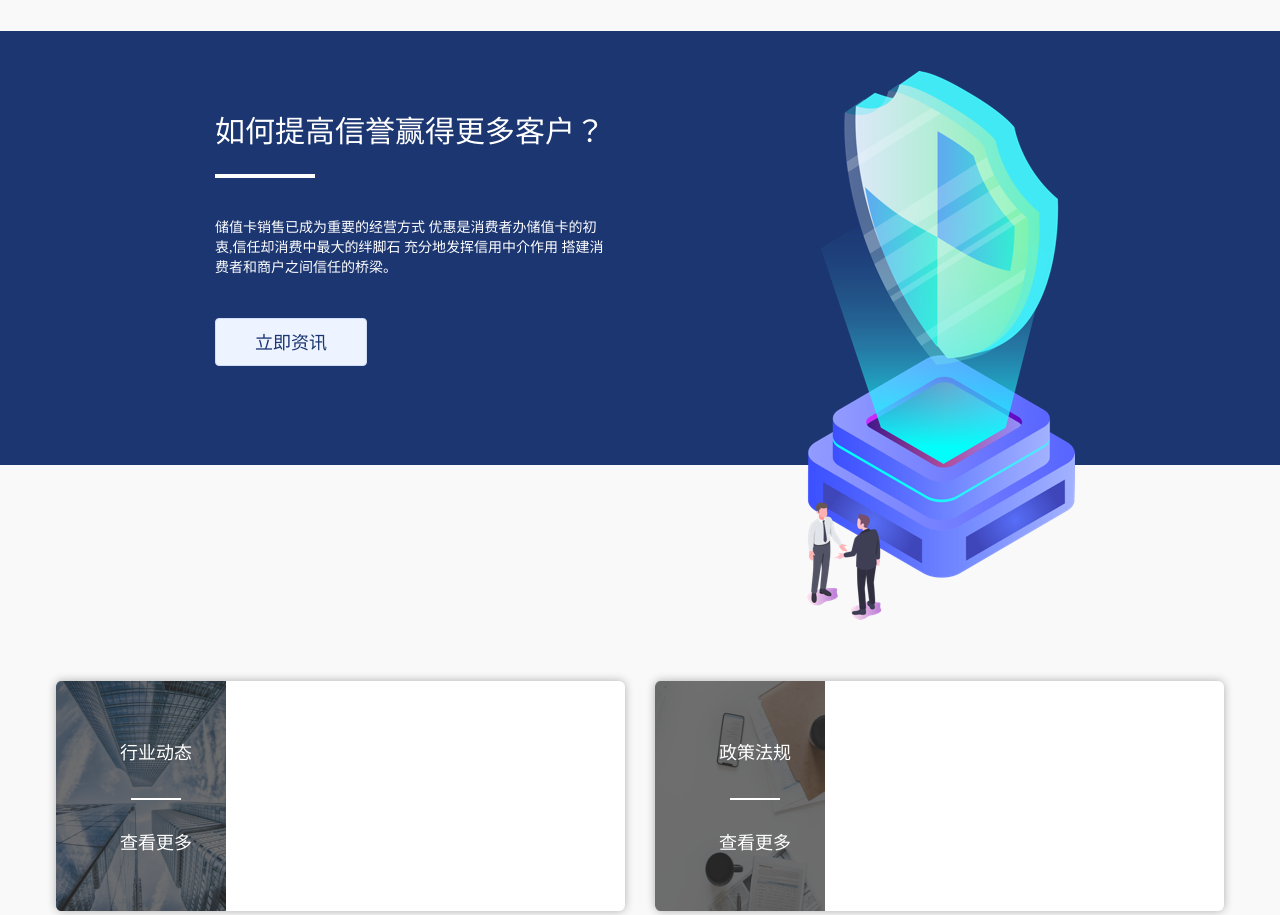
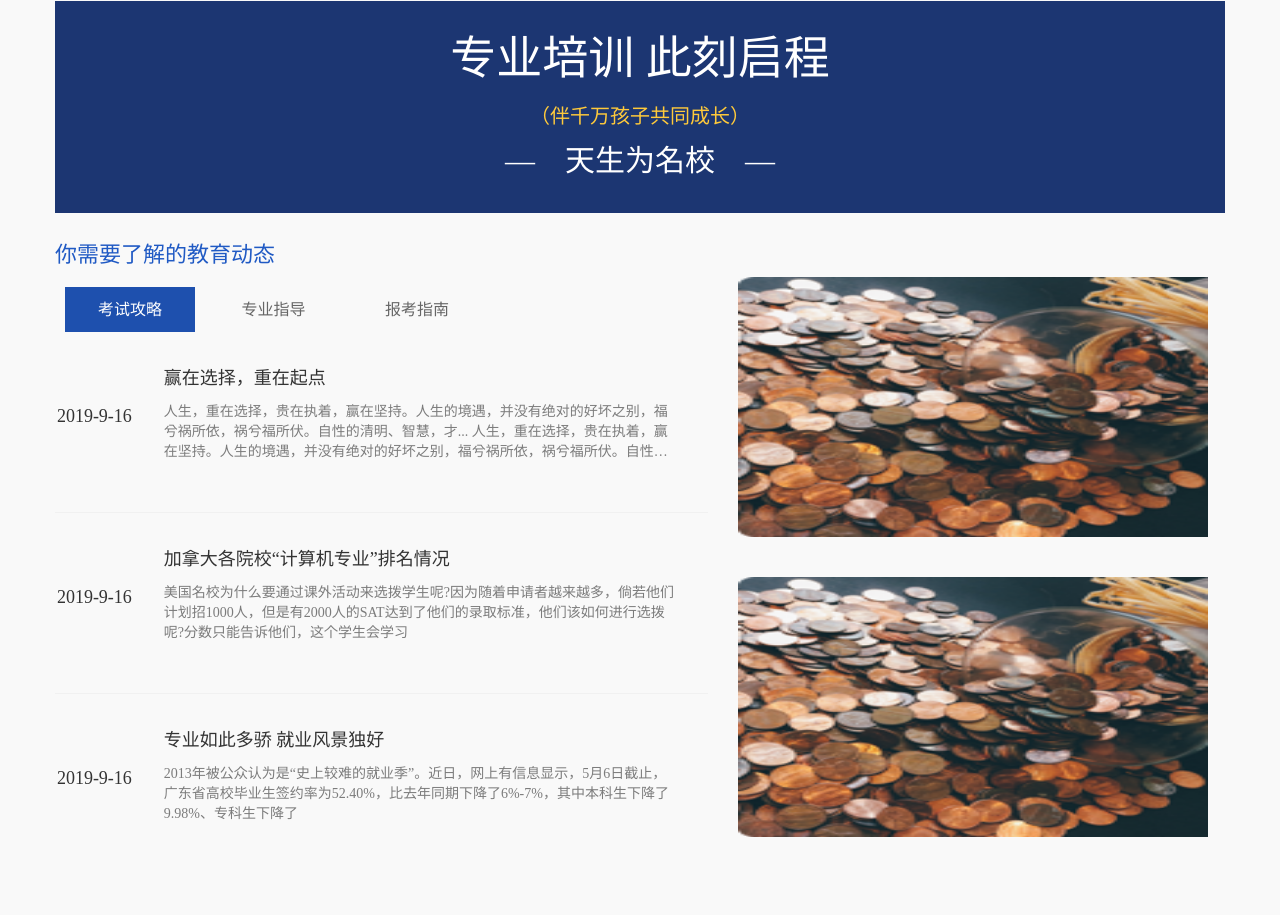
Before and after one commit to wukaiismy/outsourcing, a website built with webpack: page src/pages/index/index.html in a window 1280 px wide. Shown: the part 969-1884 px from the top of the page. Built offline with nearby package versions, Linux system fonts and the light colour scheme; files whose address does not match are found by name.

Commit message:
【*】完成首页

```diff
--- a/src/pages/index/index.html
+++ b/src/pages/index/index.html
@@ -1,13 +1,18 @@
 <!DOCTYPE html>
 <html lang="en">
-
   <head>
     <meta charset="UTF-8" />
     <link rel="shortcut icon" href="../../images/new/logo.jpg" />
-  <link rel="stylesheet" href="https://cdn.jsdelivr.net/npm/bootstrap@3.3.7/dist/css/bootstrap.min.css"
-    integrity="sha384-BVYiiSIFeK1dGmJRAkycuHAHRg32OmUcww7on3RYdg4Va+PmSTsz/K68vbdEjh4u" crossorigin="anonymous" />
-  <meta name="viewport"
-    content="width=device-width, initial-scale=1.0, minimum-scale=0.2, maximum-scale=2.0, user-scalable=yes" />
+    <link
+      rel="stylesheet"
+      href="https://cdn.jsdelivr.net/npm/bootstrap@3.3.7/dist/css/bootstrap.min.css"
+      integrity="sha384-BVYiiSIFeK1dGmJRAkycuHAHRg32OmUcww7on3RYdg4Va+PmSTsz/K68vbdEjh4u"
+      crossorigin="anonymous"
+    />
+    <meta
+      name="viewport"
+      content="width=device-width, initial-scale=1.0, minimum-scale=0.2, maximum-scale=2.0, user-scalable=yes"
+    />
     <meta http-equiv="X-UA-Compatible" content="ie=edge" />
 
     <title>杨华教育-首页</title>
@@ -19,26 +24,38 @@
     <!-- 轮播图 -->
     <div class="container containerNav">
       <div id="carouselMenu" class="carousel slide">
-      <ol class="carousel-indicators" id="numbers">
-      </ol>
-      <div class="carousel-inner" id="lunBo">
-      </div>
+        <ol class="carousel-indicators" id="numbers"></ol>
+        <div class="carousel-inner" id="lunBo"></div>
       </div>
       <div class="rightNav">
         <table width="325" border="0" cellspacing="0" cellpadding="0">
           <tr>
-          <td width="108"><img class="tipImg" src="../../images/new/renyuanbaoming.png" alt="在线报名">
+            <td width="108">
+              <img
+                class="tipImg"
+                src="../../images/new/renyuanbaoming.png"
+                alt="在线报名"
+              />
               <div>在线报名</div>
             </td>
-          <td width="109"><img class="tipImg" src="../../images/new/dizhi.png" alt="网点查询">
+            <td width="109">
+              <img
+                class="tipImg"
+                src="../../images/new/dizhi.png"
+                alt="网点查询"
+              />
               <div>网点查询</div>
             </td>
-          <td width="108"><img class="tipImg" src="../../images/new/pinpaijiameng.png" alt="合作加盟">
+            <td width="108">
+              <img
+                class="tipImg"
+                src="../../images/new/pinpaijiameng.png"
+                alt="合作加盟"
+              />
               <div>合作加盟</div>
             </td>
           </tr>
         </table>
-
       </div>
     </div>
     <div class="Graid"></div>
@@ -48,7 +65,11 @@
       <div class="hangYeTitles row">
         <div class="col-xs-4 col-sm-4 col-md-4 ltemss">
           <div class="fastPayLift">
-          <img class="fastPayImg" src="../../images/hangyedongtai.png" alt="" />
+            <img
+              class="fastPayImg"
+              src="../../images/hangyedongtai.png"
+              alt=""
+            />
             <div class="fastPayLiftTitle">大品牌，值得信赖</div>
             <div class="fastPayLiftContent">
               自2007年进入中国市场以来，备受孩子和家长的青睐，经过长达八年的努力，我们为中国不同年龄段的孩子创造与国际先进标准同步的教育体系。全球丰富的教育行业经验和优质的产品资源，旨在为在全浸入式英语环境中，激发孩子的英语学习兴趣，英语如母语般运用自如。
@@ -56,72 +77,106 @@
           </div>
         </div>
         <div class="col-xs-4 col-sm-4 col-md-4 ltemss">
-        <div class="fastPayRight" id="fastPayRight">
-        </div>
-      </div>
-      <div class="col-xs-4 col-sm-4 col-md-4">
-        <div class="fastPayRight">
+          <div class="fastPayCenter" id="fastPayCenter">
+            <div class="item">
+              <img class="logoiMG" src="../../images/new/dbyjtu.png" alt="" />
+              <div class="rightBox">
+                <div class="title">学在加拿大 就读大学有望减免留学费用</div>
+                <div class="content">
+                  我国的学制，从诞生至今已有100多年了.1904年的“癸卯学制”规定，小学读9年，初小5年和高小4年，中学读
+                  我国的学制，从诞生至今已有100多年了.1904年的“癸卯学制”规定，小学读9年，初小5年和高小4年，中学读5..
                 </div>
               </div>
             </div>
-  </div>
-  <div class="serportBox">
-    <div class="container postinBox">
-      <div class="serportTitle">如何提高信誉赢得更多客户？</div>
-      <div class="garid13"></div>
-      <div class="serportContent" id="serportContent">
-        储值卡销售已成为重要的经营方式
-        优惠是消费者办储值卡的初衷,信任却消费中最大的绊脚石
-        充分地发挥信用中介作用
-        搭建消费者和商户之间信任的桥梁。
-      </div>
-      <div class="serportButton">立即资讯</div>
-      <img class="serportImg" src="../../images/tu.png" alt="" />
+            <div class="garid"></div>
+            <div class="item">
+              <img class="logoiMG" src="../../images/new/dbyjtu.png" alt="" />
+              <div class="rightBox">
+                <div class="title">荷兰留学热门专业概况介绍</div>
+                <div class="content">
+                  荷兰留学拥有极高的“性价比”，除了更具知名度的商科外，还有哪些专业是值得留学生们选择的呢?下面前途出国就为大家介...
                 </div>
               </div>
-  <!-- 行业动态 -->
-  <div class="container IndustryDynamic ">
-    <div class="row">
-      <div class="col-xs-6 col-sm-6  col-md-6 ">
-        <div class="fastPay">
-          <div class="row">
-            <div class="col-xs-4 col-sm-4 col-md-4 ">
-              <div class="fastPayLift">
-                <img class="fastPayImg" src="../../images/hangyedongtai.png" alt="" />
-                <div class="IndustryDynamicTitle">行业动态</div>
-                <div class="garid14"></div>
-                <div class="IndustryDynamicTitle Mores">查看更多</div>
+            </div>
+            <div class="garid"></div>
+            <div class="item">
+              <img class="logoiMG" src="../../images/new/dbyjtu.png" alt="" />
+              <div class="rightBox">
+                <div class="title">韩国留学省钱小贴士 ——住宿篇</div>
+                <div class="content">
+                  在韩国留学前了解当地的生活习惯，出行方式，其中掌握省钱的小妙招更能方便去韩国留学的同学们生活的更加节约便捷，可以避...
                 </div>
               </div>
-            <div class="col-xs-8 col-sm-8 col-md-8">
-              <div class="fastPayRight" id="fastPayRight">
+            </div>
+            <div class="garid"></div>
+            <div class="item">
+              <img class="logoiMG" src="../../images/new/dbyjtu.png" alt="" />
+              <div class="rightBox">
+                <div class="title">赢在选择，重在起点</div>
+                <div class="content">
+                  人生，重在选择，贵在执着，赢在坚持。人生的境遇，并没有绝对的好坏之别，福兮祸所依，祸兮福所伏。自性的清明、智慧，才...
                 </div>
               </div>
             </div>
           </div>
         </div>
-      <div class="col-xs-6 col-sm-6 col-md-6">
-        <div class="fastPay">
-          <div class="row">
-            <div class="col-xs-4 col-sm-4 col-md-4 ">
-              <div class="fastPayLift">
-                <img class="fastPayImg" src="../../images/zhengcehanggui.png" alt="" />
-                <div class="IndustryDynamicTitle">政策法规</div>
-                <div class="garid14"></div>
-                <div class="IndustryDynamicTitle Mores">查看更多</div>
+        <div class="col-xs-4 col-sm-4 col-md-4">
+          <img class="img-circleS" src="../../images/new/dbyjtu.png" alt="" />
         </div>
       </div>
-            <div class="col-xs-8 col-sm-8 col-md-8">
-              <div class="fastPayRight" id="fastPayNewshow">
+    </div>
+    <div class="container serportBox">
+      <div class="titles">专业培训 此刻启程</div>
+      <div class="teow">（伴千万孩子共同成长）</div>
+      <div class="lastTile">—　天生为名校　—</div>
+    </div>
+    <div class="container teacherBox">
+      <h2 class="scoendTitle">你需要了解的教育动态</h2>
+      <div class="row bigBox">
+        <div class="col-xs-7 col-sm-7 col-md-7">
+          <div class="navTitles">
+            <div class="navTitlesItem navTitlesItemHover">考试攻略</div>
+            <div class="navTitlesItem">专业指导</div>
+            <div class="navTitlesItem">报考指南</div>
+          </div>
+          <div class="contentBox row">
+            <div class="col-xs-2 col-sm-2 col-md-2 times">2019-9-16</div>
+            <div class="col-xs-10 col-sm-10 col-md-10">
+              <div class="title">赢在选择，重在起点</div>
+              <div class="content">
+                人生，重在选择，贵在执着，赢在坚持。人生的境遇，并没有绝对的好坏之别，福兮祸所依，祸兮福所伏。自性的清明、智慧，才...
+                人生，重在选择，贵在执着，赢在坚持。人生的境遇，并没有绝对的好坏之别，福兮祸所依，祸兮福所伏。自性的清明、智慧，才...
+                人生，重在选择，贵在执着，赢在坚持。人生的境遇，并没有绝对的好坏之别，福兮祸所依，祸兮福所伏。自性的清明、智慧，才...
+              </div>
+            </div>
+          </div>
+          <div class="garids"></div>
+          <div class="contentBox row">
+            <div class="col-xs-2 col-sm-2 col-md-2 times">2019-9-16</div>
+            <div class="col-xs-10 col-sm-10 col-md-10">
+              <div class="title">加拿大各院校“计算机专业”排名情况</div>
+              <div class="content">
+                美国名校为什么要通过课外活动来选拨学生呢?因为随着申请者越来越多，倘若他们计划招1000人，但是有2000人的SAT达到了他们的录取标准，他们该如何进行选拨呢?分数只能告诉他们，这个学生会学习
+              </div>
+            </div>
+          </div>
+          <div class="garids"></div>
+          <div class="contentBox row">
+            <div class="col-xs-2 col-sm-2 col-md-2 times">2019-9-16</div>
+            <div class="col-xs-10 col-sm-10 col-md-10">
+              <div class="title">专业如此多骄 就业风景独好</div>
+              <div class="content">
+                2013年被公众认为是“史上较难的就业季”。近日，网上有信息显示，5月6日截止，广东省高校毕业生签约率为52.40%，比去年同期下降了6%-7%，其中本科生下降了9.98%、专科生下降了
               </div>
             </div>
           </div>
         </div>
+        <div class="col-xs-5 col-sm-5 col-md-5">
+          <img class="img12" src="../../images/new/dbyjtu.png" alt="" />
+          <img class="img12" src="../../images/new/dbyjtu.png" alt="" />
         </div>
       </div>
     </div>
     <div id="footHtml"></div>
-
   </body>
-
 </html>
--- a/src/pages/index/index.scss
+++ b/src/pages/index/index.scss
@@ -58,225 +58,35 @@ ul .navItem {
 	width: 100%;
 	height: 40px;
 	background-color: #f9f9f9;
-
 }
 
-#IndexId {
-	width: 100%;
-	min-height: 370px;
+.serportBox {
+	height: 212px;
+	background: #1C3672;
+	margin: 30px auto;
+	padding: 25px;
+	text-align: center;
 
-	.centerSet {
-		text-align: center;
-	}
-
-
-
-	.fastPay {
-
-		.fastPayItem {
-			background: #ffffff;
-			max-width: 100%;
-			min-height: 370px;
-			box-shadow: 0 0 10px 0 rgba(0, 0, 0, 0.3);
-			border-radius: 6px;
-
-			.garid12 {
-				border: 2px solid #EDF4FF;
-				width: 100px;
-				margin: 1px auto
-			}
-
-			.fastPayContent {
-				font-size: 14px;
-				display: inline-block;
-				color: #666666;
-				height: 30px;
-				line-height: 20px;
-				padding: 7.4% 10%;
-				// background-color: #FFFFFF
-			}
-		}
-	}
-
-	.fastPayImg1 {
-		margin-top: 60px;
-	}
-
-	.fastPayTitle {
-		font-size: 18px;
-		color: #1c3672;
-		height: 60px;
-		line-height: 60px;
-		font-family: PingFangSC-Medium;
-		color: #333333;
+	.titles {
+		font-size: 46px;
+		font-family: 微软雅黑;
+		color: #FFFFFF;
 
 	}
 
-
-
-}
-
-.serportBox {
-	width: 100%;
-	height: 434px;
-	background: #1C3672;
-	margin: 60px auto;
-
-	.postinBox {
-		position: relative;
-		padding: 0 130px 0 160px
+	.teow {
+		font-size: 20px;
+		font-family: 微软雅黑;
+		color: #FFCA3B;
+		margin: 10px auto;
 	}
 
-	.serportTitle {
+	.lastTile {
 		font-size: 30px;
+		font-family: 微软雅黑;
 		color: #FFFFFF;
-		margin-top: 80px
 	}
 
-	.garid13 {
-		border: 2px solid #FFFFFF;
-		width: 100px;
-		margin-top: 20px
-	}
-
-	.serportContent {
-		font-size: 14px;
-		color: #FFFFFF;
-		width: 392px;
-		margin-top: 40px
-	}
-
-	.serportButton {
-		width: 152px;
-		height: 48px;
-		background: #EDF4FF;
-		border: 1px solid #D0DDF5;
-		border-radius: 4px;
-		font-size: 18px;
-		color: #1C3672;
-		text-align: center;
-		line-height: 48px;
-		margin-top: 40px;
-		cursor: pointer;
-		cursor: pointer;
-	}
-
-	.serportImg {
-		height: 549px;
-		position: absolute;
-		top: 40px;
-		right: 150px;
-	}
-}
-
-.IndustryDynamic {
-
-	min-height: 230px;
-	margin-top: 216px;
-	margin-bottom: 100px;
-	padding: 0px 1px 0px 1px;
-
-	.fastPay {
-		width: 100%;
-		min-height: 230px;
-		background: #FFFFFF;
-		padding: 0;
-		box-shadow: 0 0 10px 0 rgba(0, 0, 0, 0.30);
-		border-radius: 6px;
-		text-align: left;
-
-		.fastPayLift {
-			width: 100%;
-			height: 100%;
-			position: relative;
-			background-color: #00925f;
-
-			.fastPayImg {
-				width: 100%;
-				height: 230px;
-				position: absolute;
-				left: 0px;
-				z-index: 1;
-			}
-
-			.IndustryDynamicTitle {
-				position: absolute;
-				font-size: 18px;
-				color: #FFFFFF;
-				z-index: 100;
-				text-align: center;
-				top: 60px;
-				left: 64px;
-			}
-
-			.garid14 {
-				border: 1px solid #FFFFFF;
-				width: 50px;
-				position: absolute;
-				top: 117px;
-				left: 75px;
-				z-index: 100;
-			}
-
-			.Mores {
-				top: 150px;
-			}
-		}
-
-		.fastPayRight {
-			width: 100%;
-			min-height: 230px;
-			position: relative;
-			display: inline-block;
-			padding: 20px 5px 30px 5px;
-			position: absolute;
-			// left: 225px;
-
-			.IndustryDynamicItemShow {
-				margin-top: 10px;
-				height: 20px;
-				line-height: 20px;
-				position: relative;
-				cursor: pointer;
-				width: 95%;
-
-				.IndustryDynamicItemTitls {
-					// background-color: #00925f;
-					font-size: 14px;
-					color: #333333;
-					width: 73.37%;
-					height: 20px;
-					line-height: 20px;
-					margin-right: 0px;
-					position: relative;
-					left: 5px;
-					display: inline-block;
-
-					overflow: hidden;
-					text-overflow: ellipsis;
-					white-space: nowrap;
-
-				}
-
-				span {
-					font-size: 14px;
-					line-height: 20px;
-					color: #999999;
-					height: 20px;
-					width: 80px;
-					position: absolute;
-					display: inline-block;
-					right: 10px;
-
-				}
-
-			}
-		}
-	}
-
-	.fastPays {
-		margin-left: 0px
-	}
 }
 
 @media screen and (max-width:1079px) {
@@ -350,7 +160,7 @@ ul .navItem {
 	width: 100%;
 	height: 450px;
 	margin: 10px auto;
-	background-color: rgb(228, 222, 230)
+	// background-color: rgb(228, 222, 230)
 }
 
 .hangYeTitles .ltemss {
@@ -384,3 +194,134 @@ ul .navItem {
 
 
 }
+
+.fastPayCenter {
+	width: 100%;
+	height: 100%;
+	padding: 0 0px 0 30px;
+
+	.item {
+		width: 100%;
+		height: 85px;
+		background-color: #fff;
+		position: relative;
+
+		.logoiMG {
+			width: 85px;
+			height: 85px;
+		}
+
+		.rightBox {
+			display: inline-block;
+			width: 255px;
+			height: 100%;
+			position: absolute;
+			margin-left: 10px;
+
+			.content {
+				font-size: 12px;
+				color: #999;
+				margin-top: 10px;
+				display: -webkit-box;
+				overflow: hidden;
+				-webkit-box-orient: vertical;
+				-webkit-line-clamp: 3;
+			}
+		}
+	}
+
+	.garid {
+		width: 100%;
+		height: 2px;
+		background-color: #f1f1f1;
+		margin: 15px auto
+	}
+}
+
+.img-circleS {
+	width: 340px;
+	height: 440px;
+	margin: 0 0 0 20px
+}
+
+.teacherBox {
+	padding: 0;
+	margin: 20px auto 60px;
+
+	.bigBox {
+		margin-top: 10px;
+		width: 100%;
+		height: 570px;
+		// background-color: magenta;
+
+		.img12 {
+			width: 470px;
+			height: 260px;
+			margin-bottom: 40px;
+		}
+
+		.navTitles {
+			width: 100%;
+			height: 45px;
+			margin: 10px auto;
+
+			.navTitlesItem {
+				width: 130px;
+				height: 45px;
+				color: #666;
+				font-size: 16px;
+				display: inline-block;
+				margin-left: 10px;
+				text-align: center;
+				line-height: 45px;
+				cursor: pointer;
+			}
+
+			.navTitlesItemHover {
+				background: #1e50ae;
+				color: #fff
+			}
+		}
+
+		.contentBox {
+			width: 100%;
+			height: 100px;
+			// background-color: palevioletred;
+			margin-top: 34px;
+
+			.times {
+				font-size: 18px;
+				text-align: center;
+				height: 100px;
+				line-height: 100px;
+				padding: 0
+			}
+
+			.title {
+				font-size: 18px;
+				font-family: 微软雅黑;
+				color: #333333;
+				font-weight: normal;
+				text-decoration: none;
+				font-style: normal;
+			}
+
+			.content {
+				font-size: 14px;
+				margin-top: 10px;
+				color: #7c7c7c;
+				display: -webkit-box;
+				overflow: hidden;
+				-webkit-box-orient: vertical;
+				-webkit-line-clamp: 3;
+			}
+		}
+
+		.garids {
+			width: 100%;
+			height: 1px;
+			background-color: #f1f1f1;
+			margin-top: 46px
+		}
+	}
+}
```
Also changed, not shown: src/pages/index/index.js (+14 -0 lines), src/images/new/dbyjtu.png (added). Lines whose indentation alone changed are shown as unchanged.
